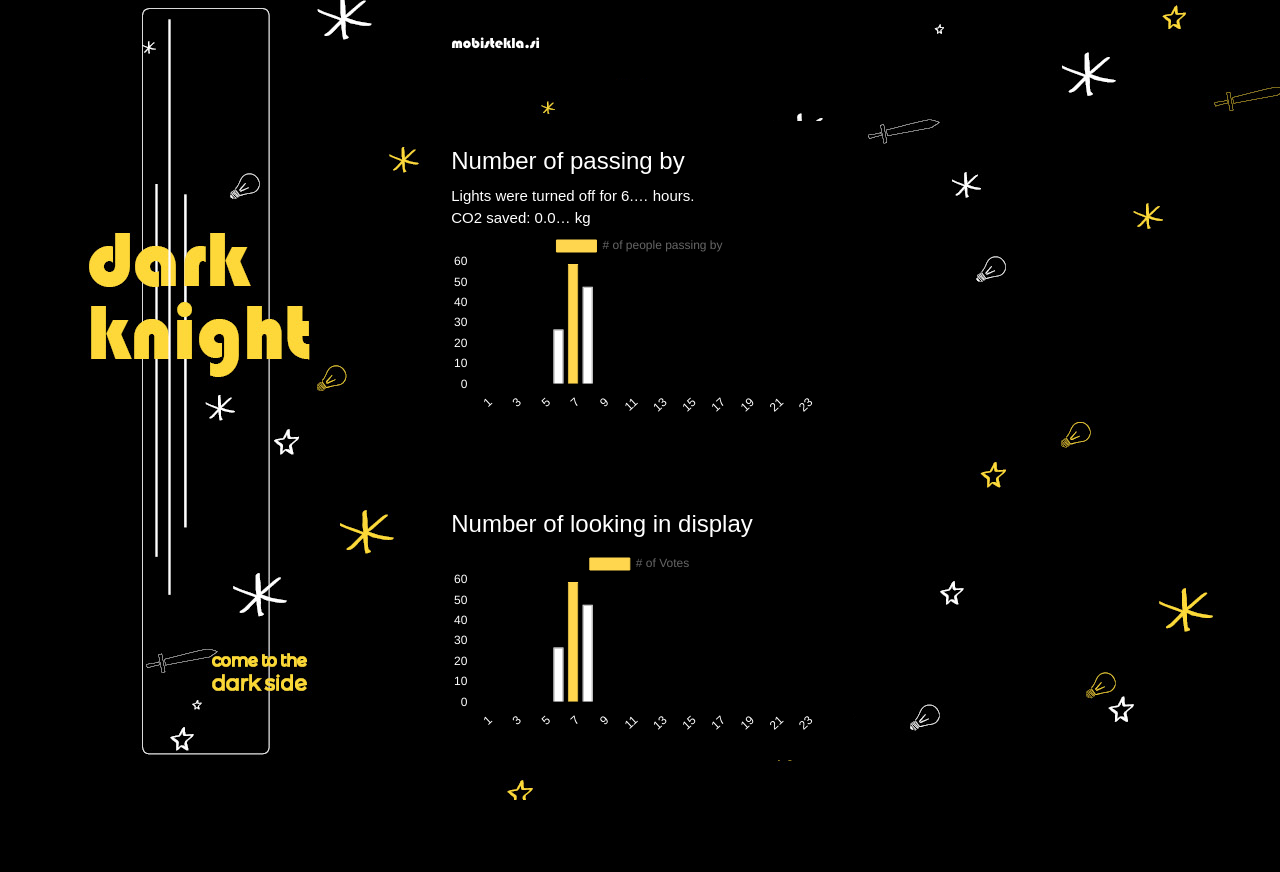
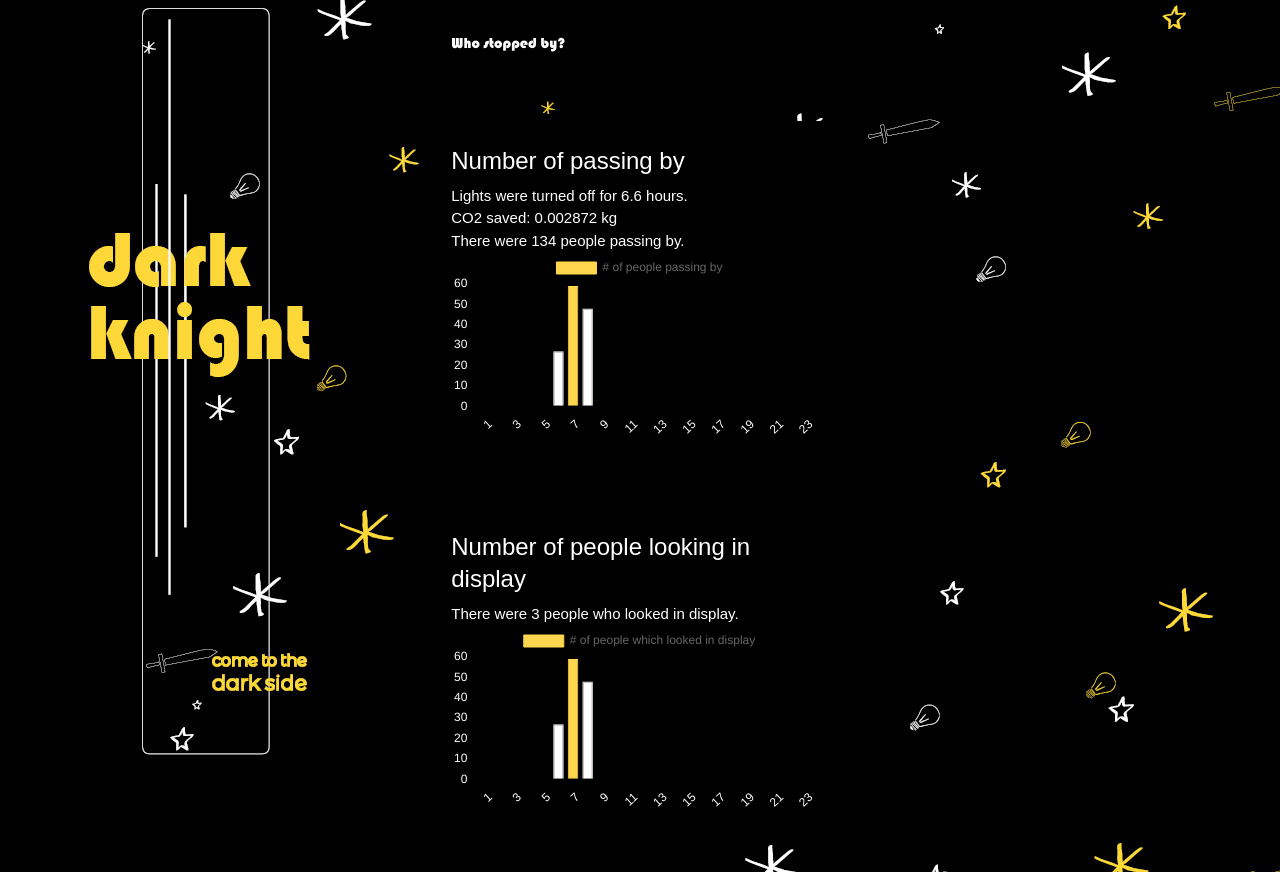
Before and after one commit to tinaZwittnig/darknight, a Django app: page / in a window 1280 px wide. Before the commit the page ends 800 px from the top, so only its background shows below. Run offline with Django 4.2, Linux system fonts and the light colour scheme; data comes from the database, SQL or seed files in the repository; both versions use the stored data as it was after the commit; some libraries are stand-ins or nearby versions.

Commit message:
evo life grafi

```diff
--- a/server/DragonHack2022/Lightsoff/views.py
+++ b/server/DragonHack2022/Lightsoff/views.py
@@ -36,14 +36,16 @@ def display_window(request):
     not_comsumed = light.power * sleep_time * 10 ** (-6)
     green = not_comsumed * C02
     trees = green / one_tree_per_day
+    passing_by = passing.count()
     return {'display_light': light,
             'passes': passing,
             'passes_by_hour': p_hour,
             'views': views,
             'views_by_hour': v_hour,
-            'sleep_time': sleep_time,
-            'CO2': green,
-            'trees': trees
+            'sleep_time': str(sleep_time)[:3],
+            'CO2': str(green)[:8],
+            'trees': trees,
+            'passing_by':passing_by
             }
 
 
--- a/server/DragonHack2022/templates/landing.html
+++ b/server/DragonHack2022/templates/landing.html
@@ -38,7 +38,7 @@
         <div class="col s6 offset-s3">
           <div class="card black">
             <div class="card-content white-text">
-              <p style="font-family:Bauhaus93">mobistekla.si</p>
+              <p style="font-family:Bauhaus93">Who stopped by?</p>
             </div>
           </div>
         </div>
@@ -49,7 +49,8 @@
         <div class="card-content white-text">
           <span class="card-title" id="visitors">Number of passing by</span>
             <p>Lights were turned off for {{ sleep_time|truncatechars:3 }} hours.</p>
-            <p>CO2 saved: {{ CO2|truncatechars:4 }} kg</p>
+            <p>CO2 saved: {{ CO2 }} kg</p>
+            <p>There were {{ passing_by }} people passing by.</p>
             <canvas id="myChart" width="400" height="200"></canvas>
         </div>
       </div>
@@ -59,7 +60,8 @@
     <div class="col s6 offset-s3">
       <div class="card black">
         <div class="card-content white-text">
-          <span class="card-title" id="visitors">Number of looking in display</span>
+          <span class="card-title" id="visitors">Number of people looking in display</span>
+            <p>There were {{ views }} people who looked in display.</p>
             <canvas id="myChart2" width="400" height="200"></canvas>
         </div>
       </div>
@@ -109,7 +111,7 @@
         data: {
             labels: Object.keys(views_by_hour),
             datasets: [{
-                label: '# of Votes',
+                label: '# of people which looked in display',
                 data: views_by_hour,
                 backgroundColor: [
                     '#ffd64e',
```
Also changed, not shown: server/DragonHack2022/db.sqlite3.
